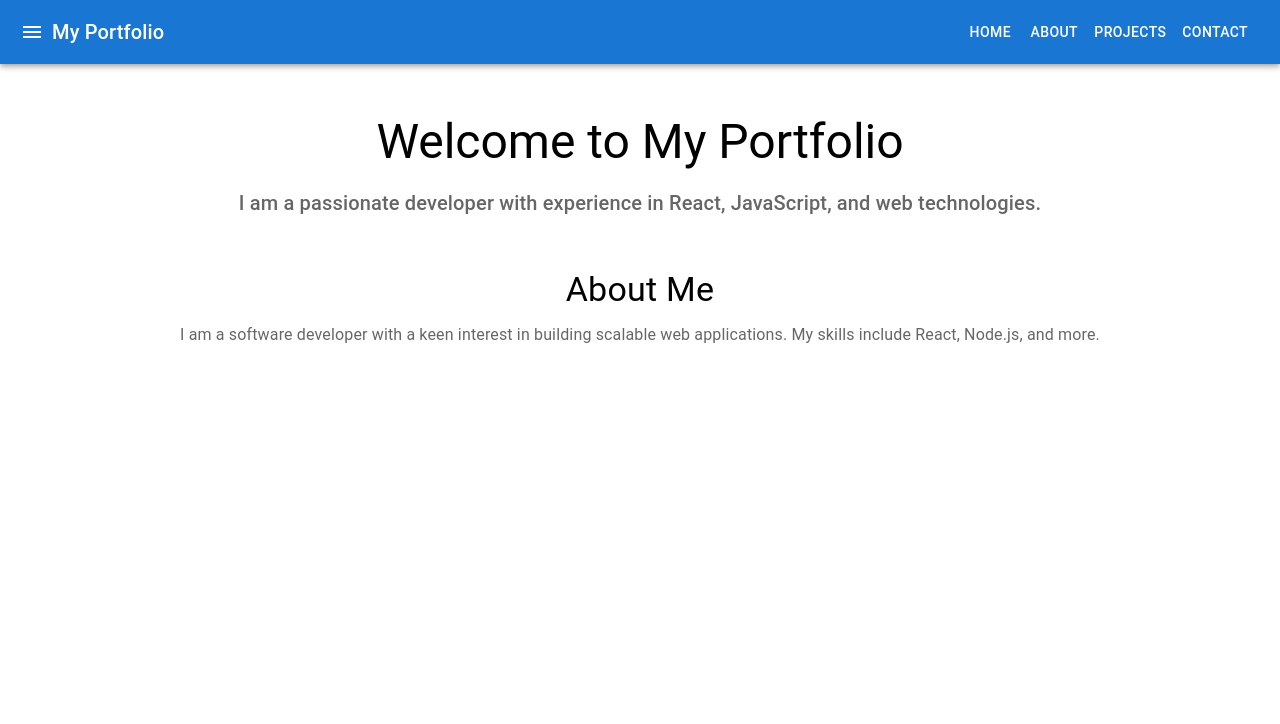
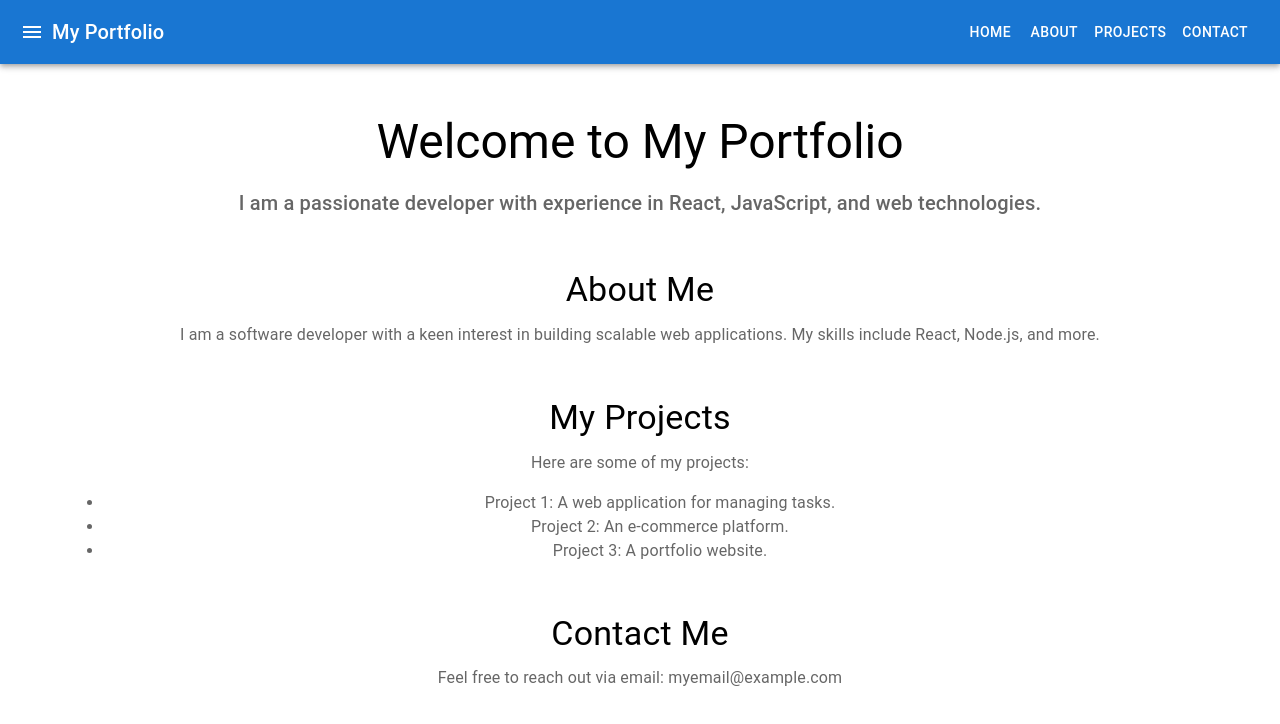
Before and after one commit to NilmiSenevirathne/MyPortfolio_WebSite, a React (Create React App) app: page / in a window 1280 px wide. Shown: the top 724 px of the page. Built offline with nearby package versions, Linux system fonts and the light colour scheme.

Commit message:
create Projects.jsx and Contact.jsx

```diff
--- a/src/App.js
+++ b/src/App.js
@@ -1,6 +1,8 @@
 import Navbar from "./components/Navbar/Navbar";
 import Home from "./components/Home/Home";
 import About from "./components/About/About";
+import Projects from "./components/Projects/Projects";
+import Contact from "./components/Contact/Contact";
 
 function App() {
   return (
@@ -8,6 +10,8 @@ function App() {
       <Navbar/>
       <Home/>
       <About/>
+      <Projects/>
+      <Contact/>
     </>
   );
 }
--- /dev/null
+++ b/src/components/Contact/Contact.jsx
@@ -0,0 +1,18 @@
+// src/components/Contact.jsx
+import React from 'react';
+import { Container, Typography } from '@mui/material';
+
+const Contact = () => {
+  return (
+    <Container style={{ textAlign: 'center', marginTop: '50px' }}>
+      <Typography variant="h4" gutterBottom>
+        Contact Me
+      </Typography>
+      <Typography variant="body1" color="textSecondary">
+        Feel free to reach out via email: myemail@example.com
+      </Typography>
+    </Container>
+  );
+};
+
+export default Contact;
--- /dev/null
+++ b/src/components/Projects/Projects.jsx
@@ -0,0 +1,23 @@
+// src/components/Projects.jsx
+import React from 'react';
+import { Container, Typography } from '@mui/material';
+
+const Projects = () => {
+  return (
+    <Container style={{ textAlign: 'center', marginTop: '50px' }}>
+      <Typography variant="h4" gutterBottom>
+        My Projects
+      </Typography>
+      <Typography variant="body1" color="textSecondary">
+        Here are some of my projects:
+        <ul>
+          <li>Project 1: A web application for managing tasks.</li>
+          <li>Project 2: An e-commerce platform.</li>
+          <li>Project 3: A portfolio website.</li>
+        </ul>
+      </Typography>
+    </Container>
+  );
+};
+
+export default Projects;
```
